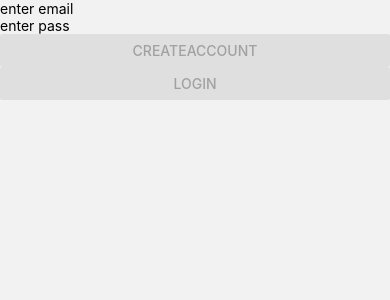
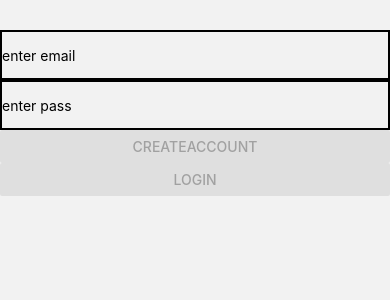
Before and after one commit to AyakoNaganeyama/to-do-list-mobile-app, a React Native app: screen /Login in a window 390 px wide. Shown: the top 300 px of the page. Built offline with nearby package versions, Linux system fonts and the light colour scheme.

Commit message:
styled login form a bit

```diff
--- a/app/screens/Login.tsx
+++ b/app/screens/Login.tsx
@@ -22,16 +22,18 @@ const Login = () => {
 
   return (
     <SafeAreaView style={{ flex: 1 }}>
-      <View>
+      <View style={{ marginTop: 30 }}>
         <TextInput
           placeholder="enter email"
           onChangeText={(text: string) => setEmail(text)}
           value={email}
+          style={{ height: 50, borderWidth: 2 }}
         />
         <TextInput
           placeholder="enter pass"
           onChangeText={(text: string) => setPass(text)}
           value={pass}
+          style={{ height: 50, borderWidth: 2 }}
         />
 
         <Button
```
